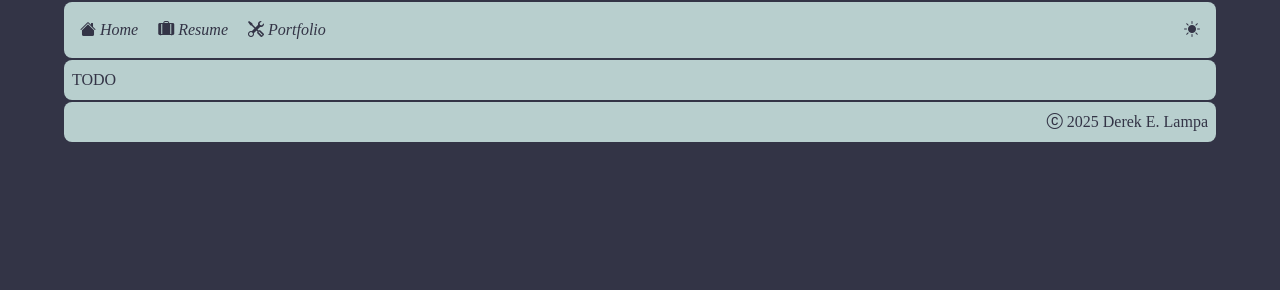
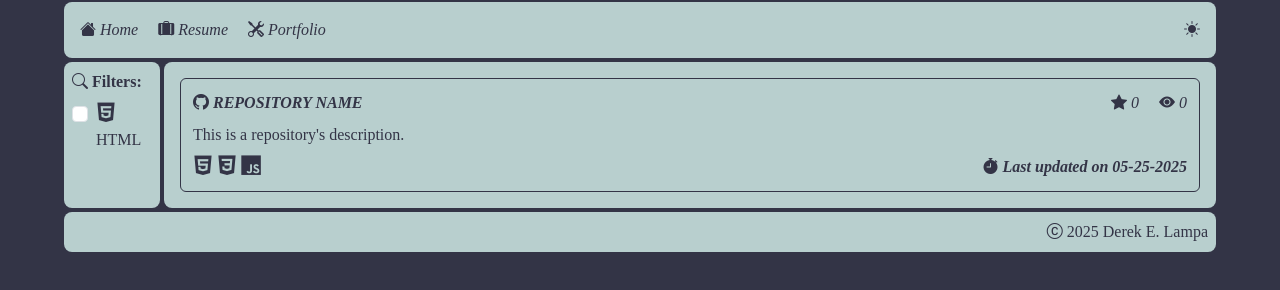
Before and after one commit to delampa-ph/delampa-ph.github.io, a plain HTML site: page portfolio.html in a window 1280 px wide. Drawn offline with nearby package versions, Linux system fonts and the light colour scheme; a web font is replaced by a local one.

Commit message:
Implement portfolio.html
- Implement and add placeholders in Portfolio page.
- Add CSS loading animation in website.css for future use.

```diff
--- a/portfolio.html
+++ b/portfolio.html
@@ -7,14 +7,47 @@
         <meta name="view-transition" content="same-origin">
         <link href="https://cdn.jsdelivr.net/npm/bootstrap@5.3.6/dist/css/bootstrap.min.css" rel="stylesheet" integrity="sha384-4Q6Gf2aSP4eDXB8Miphtr37CMZZQ5oXLH2yaXMJ2w8e2ZtHTl7GptT4jmndRuHDT" crossorigin="anonymous">
         <link rel="stylesheet" href="https://cdn.jsdelivr.net/npm/bootstrap-icons@1.13.1/font/bootstrap-icons.min.css">
+        <link rel="stylesheet" type='text/css' href="https://cdn.jsdelivr.net/gh/devicons/devicon@latest/devicon.min.css" />
         <link rel="stylesheet" href="style/website.css">
 
         <script src="static/main.js" defer></script>
     </head>
     <body>
         <div id="topHeader"></div>
-        <div class="box boxCentered">
-            <div class="h-3">TODO</div>
+        <div class="boxCentered container-fluid">
+            <div class="row gap-1">
+                <div class="box col-sm-1 text-left">
+                    <div class="fw-bold pb-2 bi bi-search"> Filters:</div>
+
+                    <div id="portfolio-filter-checkbox">
+                        <div class="form-check">
+                            <input class="form-check-input" type="checkbox">
+                            <label class="form-check-label"><i class="fs-5 devicon-html5-plain"></i> HTML</label>
+                        </div>
+                    </div>
+                </div>
+                <div id="portfolio-container" class="box col gap-2">
+
+                    <div class="portfolioContent">
+                        <div class="d-flex justify-content-between">
+                            <a class="p-2 fw-bold fst-italic" href=""><i class="bi bi-github"></i> REPOSITORY NAME</a>
+                            <div class="d-flex gap-1">
+                                <span class="p-2"><i class="bi bi-star-fill"> 0</i></span>
+                                <span class="p-2"><i class="bi bi-eye-fill"> 0</i></span>
+                            </div>
+                        </div>
+                        <span class="p-2">This is a repository's description.</span>
+                        <div class="d-flex justify-content-between">
+                            <div class="d-flex gap-1 p-2">
+                                <i class="fs-5 devicon-html5-plain"></i>
+                                <i class="fs-5 devicon-css3-plain"></i>
+                                <i class="fs-5 devicon-javascript-plain"></i>
+                            </div>
+                            <i class="bi bi-stopwatch-fill p-2 fw-bold"> Last updated on 05-25-2025</i>
+                        </div>
+                    </div>
+                </div>
+            </div>
         </div>
         <div id="creditHeader"></div>
 
--- a/style/website.css
+++ b/style/website.css
@@ -39,6 +39,13 @@
    width: 90%;
 }
 
+.portfolioContent {
+   border: 1px solid light-dark(#333446, #EAEFEF);
+   border-radius: 6px;
+   padding: 4px;
+   margin: 0.5em;
+}
+
  .light {
     color-scheme: light;
  }
@@ -47,3 +54,24 @@
     border-radius: 20%;
     border: 2px solid light-dark(#333446, #EAEFEF);
  }
+
+/* HTML: <div class="loader"></div> */
+.loader {
+    width: 48px;
+    height: 48px;
+    border: 5px solid light-dark(#333446, #EAEFEF);
+    border-bottom-color: transparent;
+    border-radius: 50%;
+    display: inline-block;
+    box-sizing: border-box;
+    animation: rotation 1s linear infinite;
+    }
+
+    @keyframes rotation {
+    0% {
+        transform: rotate(0deg);
+    }
+    100% {
+        transform: rotate(360deg);
+    }
+}
```
Lines whose indentation alone changed are shown as unchanged.
